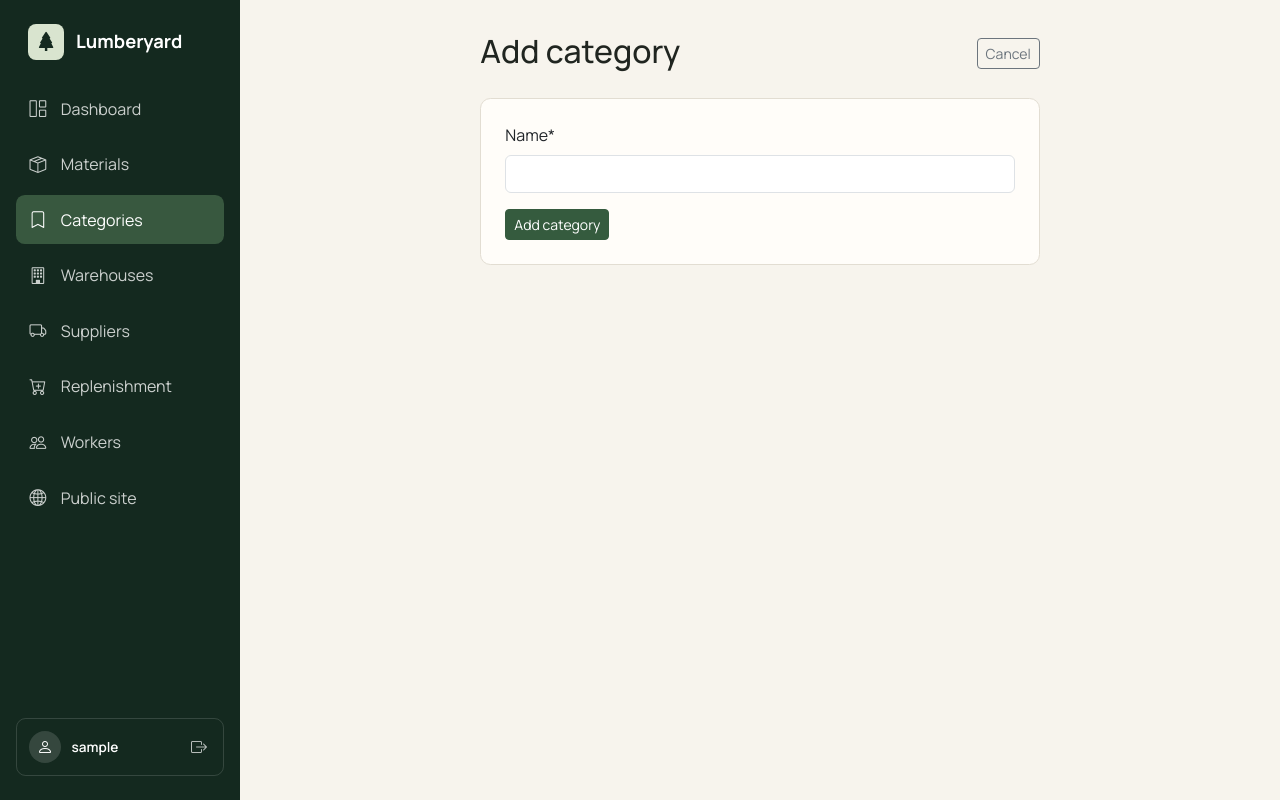
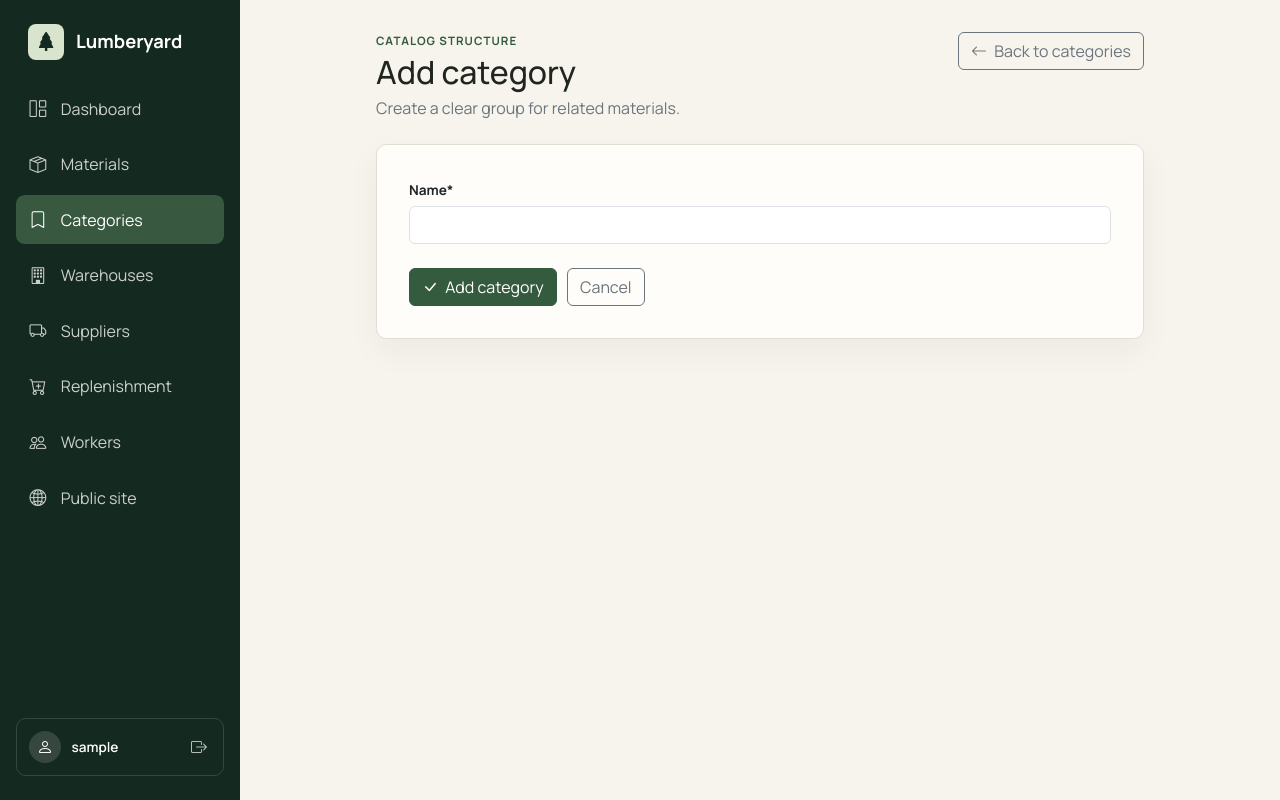
Before and after one commit to 2d1Corp/lumberyard, a Django app: page /categories/create/ in a window 1280 px wide. Run offline with Django 5.2, Linux system fonts and the light colour scheme; the visitor is signed in with stand-in values (Sample User, id 1); some libraries are stand-ins or nearby versions.

Commit message:
Polish internal category management UI

```diff
--- a/lumberyard/static/lumberyard/css/styles.css
+++ b/lumberyard/static/lumberyard/css/styles.css
@@ -408,6 +408,99 @@ a:hover {
   font-size: 0.82rem;
 }
 
+/* Internal category list */
+
+.category-page-header {
+  padding-bottom: 0.25rem;
+}
+
+.category-list-card {
+  box-shadow: 0 0.5rem 1.5rem rgba(20, 41, 31, 0.04);
+}
+
+.category-list-row {
+  transition: background-color 150ms ease;
+}
+
+.category-list-row:hover {
+  background-color: #faf8f2 !important;
+}
+
+.category-list-image {
+  width: 4.5rem;
+  height: 3.5rem;
+  border: 1px solid var(--ly-border);
+  border-radius: 0.5rem;
+  object-fit: cover;
+}
+
+.category-list-actions .btn {
+  min-width: 5.25rem;
+}
+
+.category-empty-state {
+  border-style: dashed;
+}
+
+/* Internal forms and confirmations */
+
+.internal-form-page {
+  width: 100%;
+  max-width: 48rem;
+  margin: 0 auto;
+}
+
+.internal-form-header {
+  display: flex;
+  align-items: flex-start;
+  justify-content: space-between;
+  gap: 1.5rem;
+  margin-bottom: 1.5rem;
+}
+
+.internal-form-card {
+  box-shadow: 0 0.75rem 2rem rgba(20, 41, 31, 0.05);
+}
+
+.internal-form-card .card-body {
+  padding: clamp(1.25rem, 4vw, 2rem);
+}
+
+.internal-form-card label {
+  margin-bottom: 0.4rem;
+  font-size: 0.85rem;
+  font-weight: 650;
+}
+
+.internal-form-card .form-text {
+  color: var(--ly-muted);
+  font-size: 0.78rem;
+}
+
+.internal-form-actions {
+  display: flex;
+  flex-wrap: wrap;
+  gap: 0.65rem;
+  padding-top: 0.5rem;
+}
+
+.internal-danger-card {
+  border-top: 0.25rem solid var(--ly-danger);
+}
+
+.internal-confirm-icon {
+  display: inline-flex;
+  align-items: center;
+  justify-content: center;
+  width: 3rem;
+  height: 3rem;
+  margin-bottom: 1rem;
+  border-radius: 0.6rem;
+  background-color: #f5e5e1;
+  color: var(--ly-danger);
+  font-size: 1.25rem;
+}
+
 @media (max-width: 1199.98px) {
   .dashboard-metrics {
     grid-template-columns: repeat(3, minmax(0, 1fr));
@@ -502,6 +595,15 @@ a:hover {
   .dashboard-metrics {
     grid-template-columns: repeat(2, minmax(0, 1fr));
   }
+
+  .category-list-actions {
+    padding-left: 5.25rem;
+  }
+
+  .internal-form-header {
+    flex-direction: column;
+    gap: 1rem;
+  }
 }
 
 @media (max-width: 479.98px) {
@@ -520,6 +622,27 @@ a:hover {
   .dashboard-list-row code,
   .dashboard-list-row time {
     display: none;
+  }
+
+  .category-page-header .btn {
+    width: 100%;
+  }
+
+  .category-list-image {
+    width: 4rem;
+    height: 3.25rem;
+  }
+
+  .category-list-actions {
+    display: grid !important;
+    grid-template-columns: 1fr 1fr;
+    width: 100%;
+    padding-left: 0;
+  }
+
+  .internal-form-header .btn,
+  .internal-form-actions .btn {
+    width: 100%;
   }
 }
 
--- a/lumberyard/templates/lumberyard/category_form.html
+++ b/lumberyard/templates/lumberyard/category_form.html
@@ -1,29 +1,51 @@
 {% extends "lumberyard/dashboard_base.html" %}
-{% load crispy_forms_filters %}
 {% load crispy_forms_tags %}
 
-{% block title %}{% if view.object %}Edit category{% else %}Add category{% endif %} | Lumberyard{% endblock %}
+{% block title %}
+  {% if view.object %}Edit category{% else %}Add category{% endif %} | Lumberyard
+{% endblock %}
+
 {% block content %}
-  <div class="row justify-content-center">
-    <div class="col-xl-7">
-      <div class="d-flex align-items-center justify-content-between mb-4">
+  <div class="internal-form-page">
+    <header class="internal-form-header">
+      <div>
+        <p class="dashboard-eyebrow">Catalog structure</p>
         <h1 class="h2 mb-1">
           {% if view.object %}Edit category{% else %}Add category{% endif %}
         </h1>
-        <a class="btn btn-sm btn-outline-secondary" href="{% url 'category-list' %}">
-          Cancel
-        </a>
+        <p class="text-secondary mb-0">
+          {% if view.object %}
+            Update how this material group is named in the catalog.
+          {% else %}
+            Create a clear group for related materials.
+          {% endif %}
+        </p>
       </div>
-      <div class="card">
-        <div class="card-body p-4">
-          <form method="post" novalidate>
-            {% csrf_token %}
-            {{ form|crispy }}
-            <button type="submit" class="btn btn-sm btn-primary">
+
+      <a class="btn btn-outline-secondary flex-shrink-0"
+         href="{% url 'category-list' %}">
+        <i class="bi bi-arrow-left me-1"></i>
+        Back to categories
+      </a>
+    </header>
+
+    <div class="card internal-form-card">
+      <div class="card-body">
+        <form method="post" novalidate>
+          {% csrf_token %}
+          {{ form|crispy }}
+
+          <div class="internal-form-actions">
+            <button type="submit" class="btn btn-primary">
+              <i class="bi bi-check-lg me-1"></i>
               {% if view.object %}Save changes{% else %}Add category{% endif %}
             </button>
-          </form>
-        </div>
+            <a class="btn btn-outline-secondary"
+               href="{% url 'category-list' %}">
+              Cancel
+            </a>
+          </div>
+        </form>
       </div>
     </div>
   </div>
--- a/lumberyard/views.py
+++ b/lumberyard/views.py
@@ -283,6 +283,9 @@ class SupplierDeleteView(LoginRequiredMixin, DeleteView):
 
 class CategoryListView(LoginRequiredMixin, ListView):
     model = Category
+    queryset = Category.objects.annotate(
+        material_count=Count("materials"),
+    ).order_by("name", "pk")
 
 
 class CategoryCreateView(LoginRequiredMixin, CreateView):
```
Also changed, not shown: lumberyard/templates/lumberyard/category_confirm_delete.html (+41 -12 lines), lumberyard/templates/lumberyard/category_list.html (+71 -29 lines).
